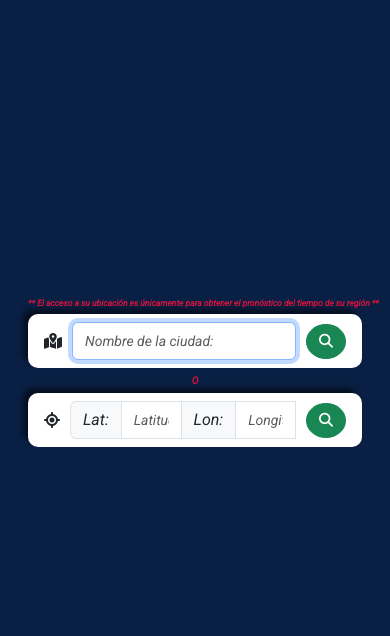
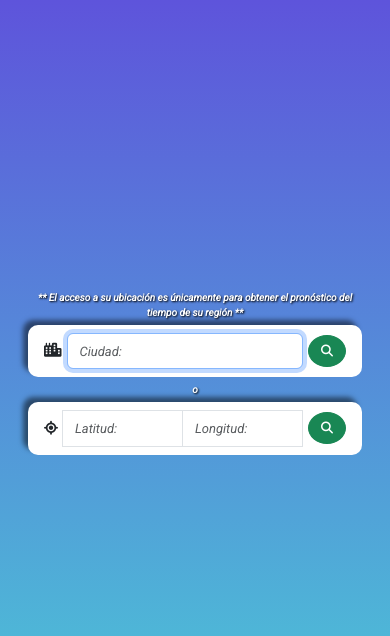
Before and after one commit to MauricioBarrueta/currentWeatherAPI, a website: page index.html in a window 390 px wide. Drawn offline with nearby package versions, Linux system fonts and the light colour scheme.

Commit message:
Ultimos detalles corregidos

```diff
--- a/css/styles.css
+++ b/css/styles.css
@@ -5,10 +5,9 @@
     outline: none; box-sizing: border-box; font-family: 'Roboto', sans-serif;
 }
 body {
-    min-height: 100vh; max-height: 120vh; padding: 1em; transition: 0.3s;
-    background: #091F43;
+    min-height: 100vh; max-height: 100vh; padding: 1em; transition: 0.3s;
+    background: rgb(94,84,219); background: linear-gradient(180deg, rgba(94,84,219,1) 0%, rgba(77,188,215,1) 80%);
 }
-
 /* General display */
 body, .container, .city-name-input, .lat-lot-input, .weather-details, .humidity, .wind, .sunrise-sunset-container, .sunset-div, .sunrise-div {
     display: flex; align-items: center; justify-content: center;
@@ -26,7 +25,7 @@ body, .container, .city-name-input, .lat-lot-input, .weather-details, .humidity,
     font-size: 18px; text-transform: capitalize;
     margin-left: 15px; font-style: italic;
 }
-.city-name-input::before { content: "\f5a0"; font-family: FontAwesome; font-size: 24px; }
+.city-name-input::before { content: "\f64f"; font-family: FontAwesome; font-size: 24px; }
 .city-name-input input::placeholder, .lat-lot-input input::placeholder {
     font-size: 16px; font-weight: 500; text-transform: none;
 }
@@ -40,13 +39,15 @@ body, .container, .city-name-input, .lat-lot-input, .weather-details, .humidity,
     font-size: 24px; margin-right: 15px;
 }
 .lat-lot-input span { font-size: 18px; }
-.separator {
-    text-align: center; font-style: normal; font-weight: bold;
-    color: crimson; margin: 0 10px 0 10px; font-size: 12px;
+
+.separator, #info {
+    text-shadow: 1px 1px 2px black; font-weight: bold;
+    text-align: center; color: white;
 }
+.separator { font-style: normal; margin: 0 10px 0 10px; font-size: 12px; }
 #info {
-    width: 100%; font-size: 12px; text-align: center; font-weight: bold;
-    color: crimson; display: inline-block; margin-bottom: 5px;
+    width: 100%; font-size: 12px;
+    display: inline-block; margin-bottom: 5px;
 }
 
 /* Weather Card */
@@ -66,7 +67,7 @@ body, .container, .city-name-input, .lat-lot-input, .weather-details, .humidity,
 .city-utc-time { /* UTC Time */
     font-size: 11px; text-align: right; right: 0; font-style: italic;
 }
-.weather-card img { width: 45%; } /* Weather Img */
+.weather-card img { width: 45%; scale: 1.1; } /* Weather Img */
 .weather-card .temperature { /* Temperature */
     position: relative; margin: 0 auto;
     font-size: 55px;
@@ -131,19 +132,13 @@ body, .container, .city-name-input, .lat-lot-input, .weather-details, .humidity,
 /* Responsive */
 @media screen and (max-width: 1200px) {
     .separator { width: 100%; margin: 5px 0 5px 0; font-size: 10px; }
-    /* .lat-lot-input { margin-right: 15em; } */
-    /*Falta que latlotinput se posiciones debajo del 'o'  y no al lado de la Card */
 }
 @media screen and (max-width: 980px ) {
-    #info { font-size: 8.5px; font-weight: bold; white-space: nowrap; }
+    #info { font-size: 10px; font-weight: bold; }
     .city-name-input input { margin-left: 0; }
-    .city-name-input input, .lat-lot-input input { font-size: 16px; }
-    .city-name-input input::placeholder, .lat-lot-input input::placeholder { font-size: 14px; }
-    .lat-lot-input span { font-size: 16px; }
-    .city-name-input button, .lat-lot-input button {
-        font-size: 14px; margin-left: 10px !important;
-    }
-    .city-name-input::before, .lat-lot-input::before {
-        font-size: 16px; margin-right: 10px !important;
-    }
+    .city-name-input input, .lat-lot-input input { font-size: 15px; }
+    .city-name-input input::placeholder, .lat-lot-input input::placeholder { font-size: 13px; }
+    .lat-lot-input span { display: none; }
+    .city-name-input button, .lat-lot-input button { font-size: 12px; margin-left: 5px !important; }
+    .city-name-input::before, .lat-lot-input::before { font-size: 14px; margin-right: 5px !important; }
 }
--- a/index.html
+++ b/index.html
@@ -8,37 +8,34 @@
     <link href="https://cdn.jsdelivr.net/npm/bootstrap@5.3.0-alpha3/dist/css/bootstrap.min.css" rel="stylesheet" integrity="sha384-KK94CHFLLe+nY2dmCWGMq91rCGa5gtU4mk92HdvYe+M/SXH301p5ILy+dN9+nJOZ" crossorigin="anonymous">
     <link rel="stylesheet" href="https://cdnjs.cloudflare.com/ajax/libs/font-awesome/6.1.1/css/all.min.css">
     <link rel="stylesheet" href="css/styles.css">
-    <title>Clima</title>
+
+    <title>Pronóstico del clima</title>
+    <link rel="icon" type="image/x-icon" href="img/logo.ico">
 </head>
 <body id="body">
     <div class="container">
-
-        <!-- <div class="input-container">    -->
         <span id="info">** El acceso a su ubicación es únicamente para obtener el pronóstico del tiempo de su región **</span>
-
         <div class="city-name-input">
-                <input class="form-control" type="text" placeholder="Nombre de la ciudad:" autofocus required>
+            <input class="form-control" type="text" placeholder="Ciudad:" autofocus required>
             <button class="btn btn-success" title="Buscar"></button>
         </div>
-            <span class="separator">O</span>
+        <span class="separator">o</span>
         <div class="lat-lot-input input-group">
-                <span class="input-group-text">Lat:</span><input id="lat" type="text" class="form-control" placeholder="Latitud:" required>
+            <span class="input-group-text">Lat:</span><input id="lat" type="text" class="form-control"  placeholder="Latitud:" required>
             <span class="input-group-text">Lon:</span><input id="lon" type="text" class="form-control" placeholder="Longitud:" required>
             <button class="lat-lot-btn btn btn-success"></button>
         </div>
-        <!-- </div> -->
 
         <div class="weather-city-container">
             <span class="alertSpan" style="visibility: hidden;">Lo sentimos, esta ciudad no está disponible</span>
-
             <div class="weather-card">
                 <div class="weather-details">
-                    <div class="humidity"></div>
-                    <div class="wind"></div>
+                    <div class="humidity"> </div>
+                    <div class="wind"> </div>
                 </div>
                 <div class="sunrise-sunset-container">
-                    <div class="sunrise-div"></div>
-                    <div class="sunset-div"></div>
+                    <div class="sunrise-div"> </div>
+                    <div class="sunset-div"> </div>
                 </div>
             </div>
         </div>
@@ -50,5 +47,4 @@
     <script src="https://momentjs.com/downloads/moment.js"></script>
     <script type="text/javascript" src="js/main.js"></script>
 </body>
-
 </html>
--- a/js/main.js
+++ b/js/main.js
@@ -10,9 +10,6 @@ window.addEventListener('load', () => {
         })
     }
 })
-
-/* FALTA EL BACKGROUND DEL BODY CUANDO NO SE MUESTRA LA CARD */
-/*ver si en css se pueden crear etiquetas personalizadas para el color de fondo*/
 
 const body = document.getElementById('body')
 const weatherCityContainer = document.querySelector('.weather-city-container');
@@ -189,7 +186,7 @@ const renderWeatherData = (data) => {
 /* Muestra un alert */
 const alertSpanText = document.querySelectorAll('.alertSpan');
 const alertSpan = () => {
-    body.style.background = '#091F43';
+    body.style.background = 'rgb(94,84,219)'; body.style.background = 'linear-gradient(180deg, rgba(94,84,219,1) 0%, rgba(77,188,215,1) 80%)';
     weatherCityContainer.style.backgroundImage = 'none', weatherCityContainer.style.opacity = '1', weatherCityContainer.style.height = '60px';
     clearCardContent();
     $('.alertSpan').css('visibility', 'visible');
```
Also changed, not shown: img/logo.ico (added). Lines whose indentation alone changed are shown as unchanged.
